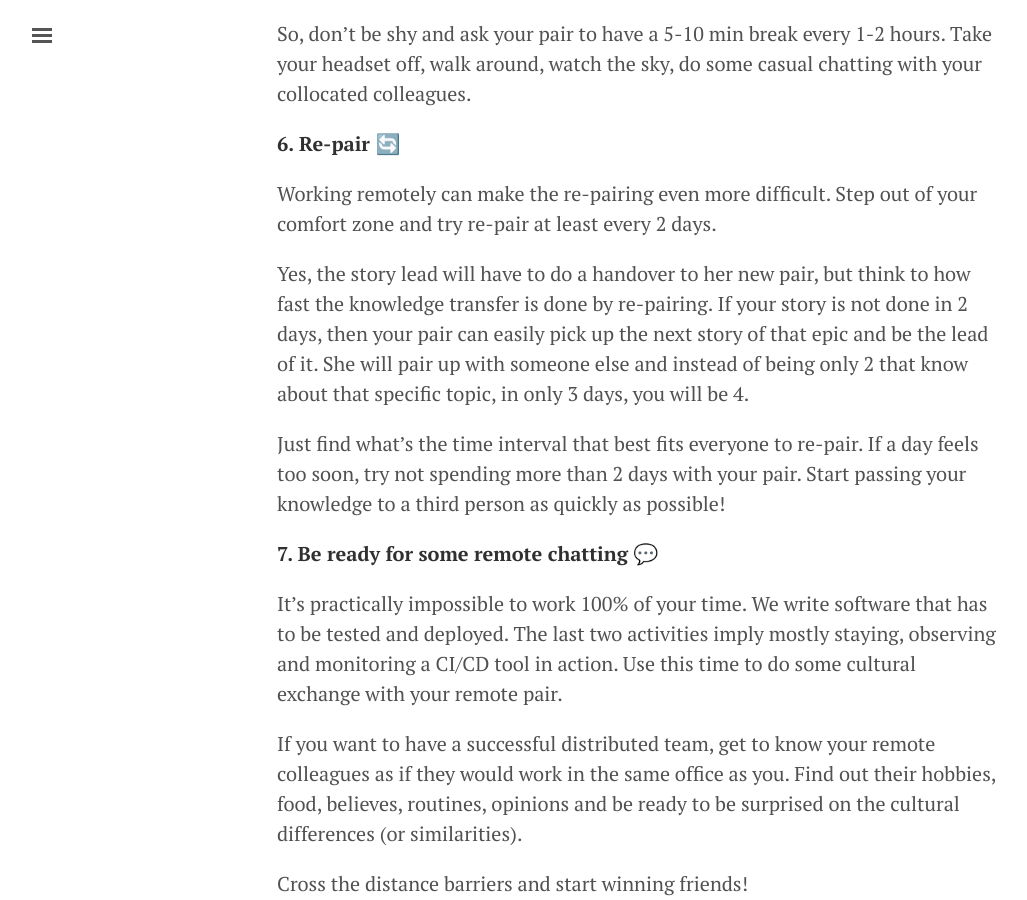
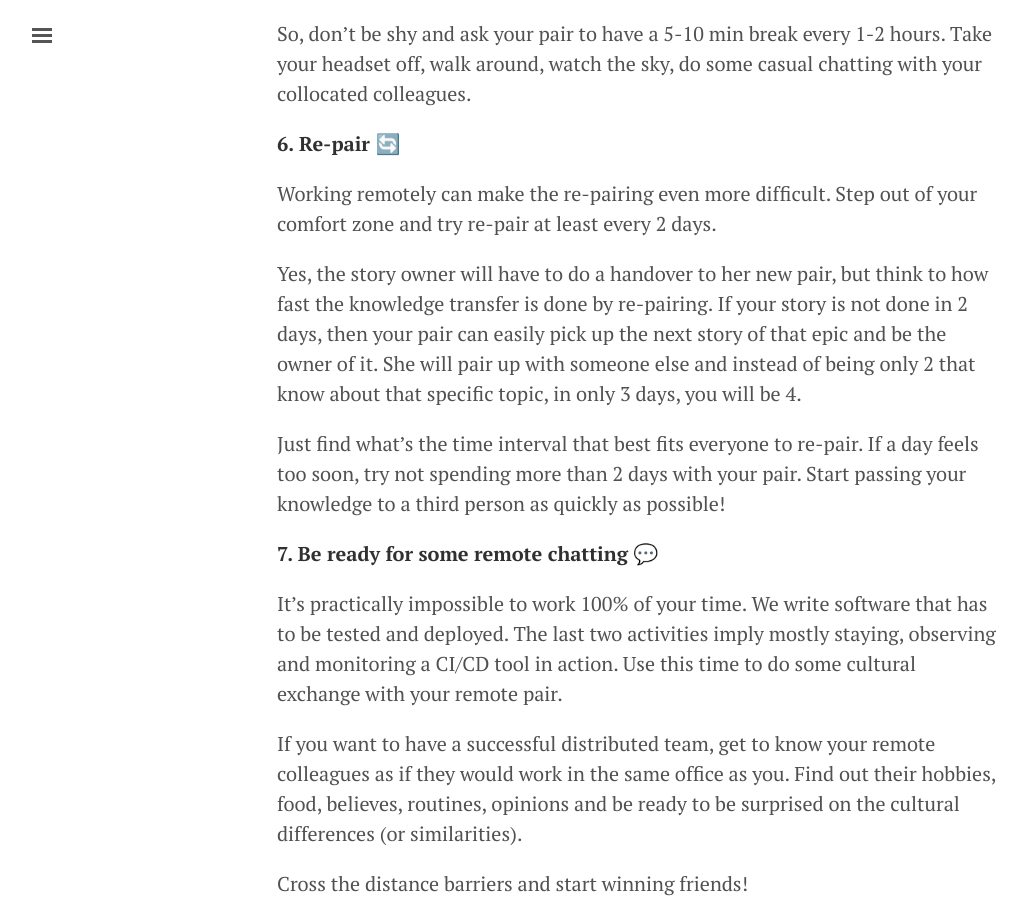
Before and after one commit to valentinabojan/valentinabojan.github.io, a Jekyll site: the page built from _posts/2018-10-16-challenges-when-doing-remote-pair-programming-and-how-to-overcome-them.md, in a window 1280 px wide and 900 px high, scrolled down 3374 px. Shown: the whole window, without its empty margins (3-1030 px from the left). Built offline with Jekyll 4.4.1, drawn with Linux system fonts in a browser that asks for light colours; nearby versions of some CDN libraries; comment, search, counter and statistics services are not loaded.

Commit message:
[Challenges when doing remote pair programming and how to overcome them] replace story lead concept to story owner

```diff
--- a/_posts/2018-10-16-challenges-when-doing-remote-pair-programming-and-how-to-overcome-them.md
+++ b/_posts/2018-10-16-challenges-when-doing-remote-pair-programming-and-how-to-overcome-them.md
@@ -96,8 +96,8 @@ watch the sky, do some casual chatting with your collocated colleagues.
 
 Working remotely can make the re-pairing even more difficult. Step out of your comfort zone and try re-pair at least every 2 days.
 
-Yes, the story lead will have to do a handover to her new pair, but think to how fast the knowledge transfer is done by re-pairing.
-If your story is not done in 2 days, then your pair can easily pick up the next story of that epic and be the lead of it.
+Yes, the story owner will have to do a handover to her new pair, but think to how fast the knowledge transfer is done by re-pairing.
+If your story is not done in 2 days, then your pair can easily pick up the next story of that epic and be the owner of it.
 She will pair up with someone else and instead of being only 2 that know about that specific topic, in only 3 days, you will be 4.
 
 Just find what's the time interval that best fits everyone to re-pair. If a day feels too soon, try not spending more than 2 days with your pair.
```
